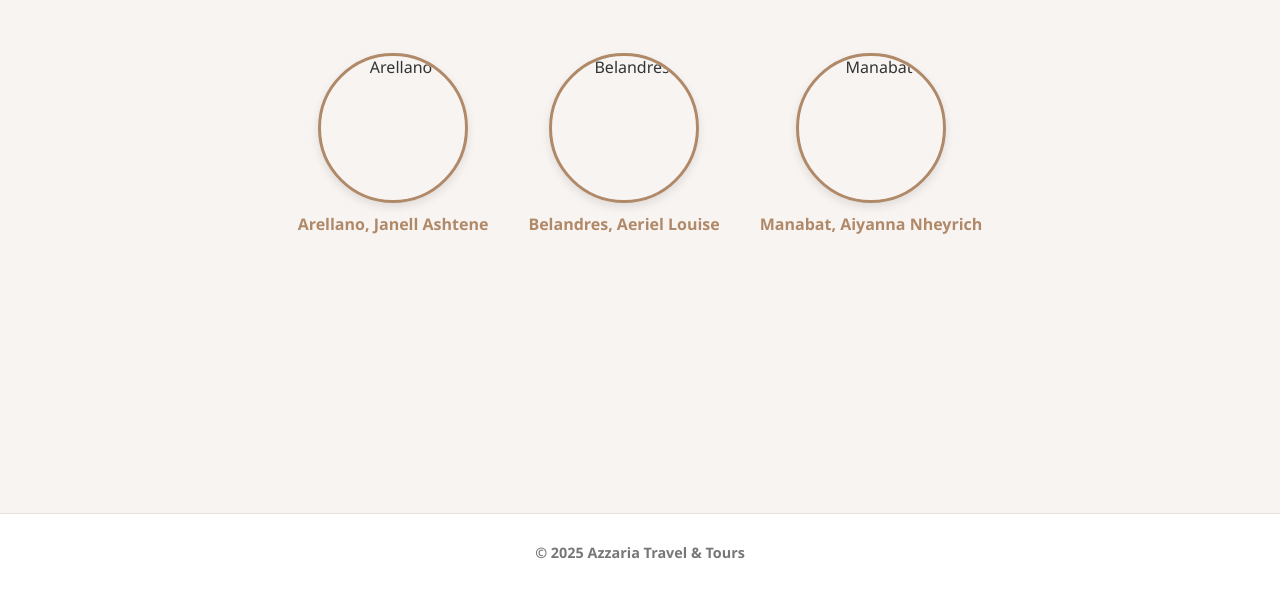
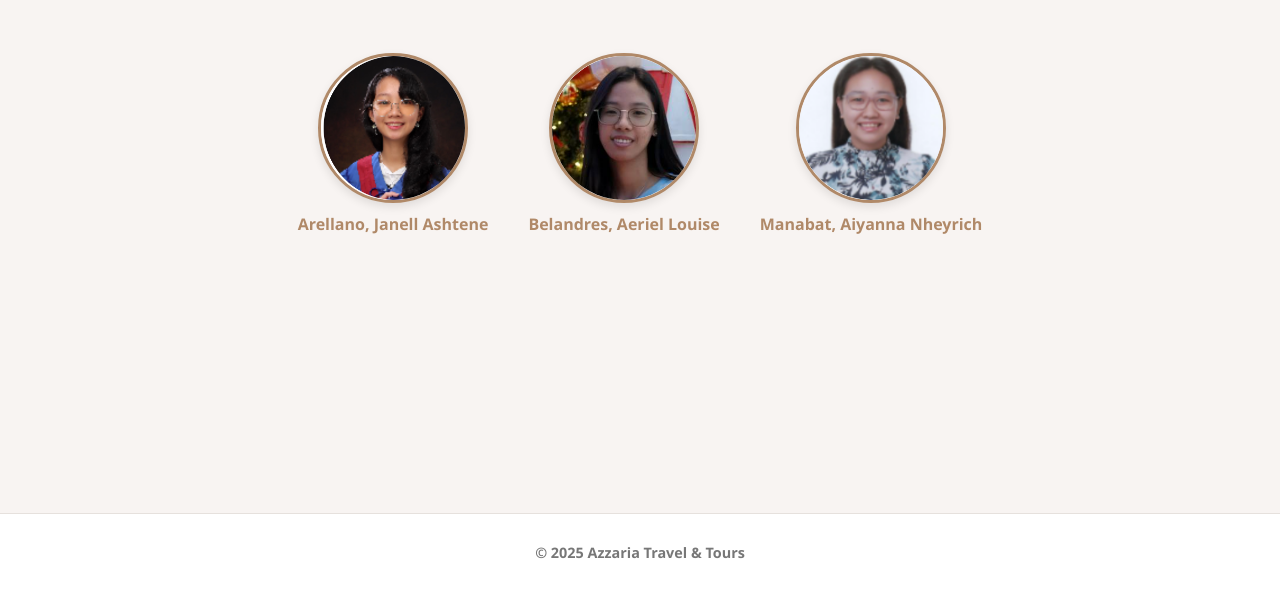
Before and after one commit to nightbreak903/Azzaria_Website, a plain HTML site: page developers.html in a window 1280 px wide. Shown: the part 204-800 px from the top of the page. Drawn offline with Linux system fonts and the light colour scheme.

Commit message:
Add files via upload

```diff
--- a/developers.html
+++ b/developers.html
@@ -80,17 +80,17 @@ footer {
 
   <main class="dev-container">
     <div class="dev-card">
-      <img src="janell.png" alt="Arellano">
+      <img src="images/janell.png" alt="Arellano">
       <p>Arellano, Janell Ashtene</p>
     </div>
 
     <div class="dev-card">
-      <img src="aeriel.png" alt="Belandres">
+      <img src="images/aeriel.png" alt="Belandres">
       <p>Belandres, Aeriel Louise</p>
     </div>
 
     <div class="dev-card">
-      <img src="yanna.png" alt="Manabat">
+      <img src="images/yanna.png" alt="Manabat">
       <p>Manabat, Aiyanna Nheyrich</p>
     </div>
   </main>
```
